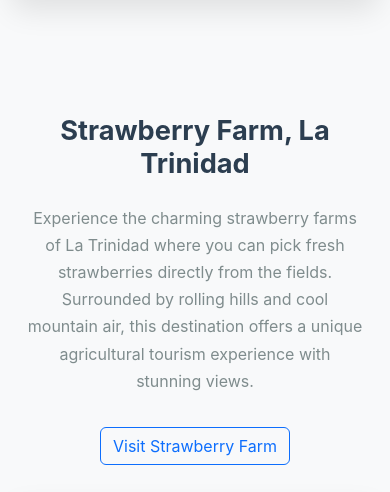
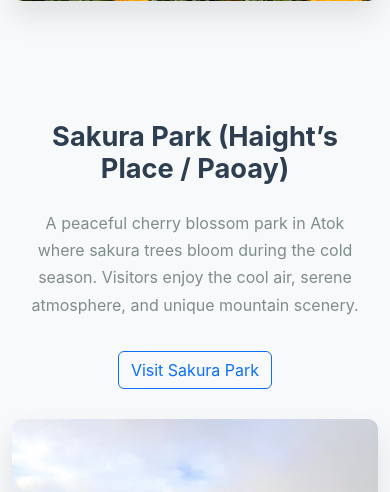
Before and after one commit to ArcDatario/Atok, a PHP site: page /index2.php in a window 390 px wide. Shown: the part 1930-2422 px from the top of the page. Run offline with PHP 8.4, Linux system fonts and the light colour scheme.

Commit message:
added the 4 destinations

```diff
--- a/assets/css/style.css
+++ b/assets/css/style.css
@@ -293,7 +293,8 @@
             }
         }
 
- /* destinations css start */
+
+/* destinations css start */
  .destination-row {
         position: relative;
         margin-bottom: 0;
--- a/index2.php
+++ b/index2.php
@@ -50,21 +50,21 @@
 <section id="destinations" class="bg-light">
     <div class="container">
         <h2 class="section-title">Popular Destinations</h2>
-        <p class="section-subtitle">From tropical beaches to historic cities, discover the world's most captivating places.</p>
+        <p class="section-subtitle">Discover some of the most breathtaking spots in Atok, Benguet.</p>
 
         <!-- Destination 1 - Right Side -->
         <div class="destination-row">
             <div class="row align-items-center destination-item">
                 <div class="col-md-6">
                     <div class="destination-content">
-                        <h3>Baguio, Benguet</h3>
-                        <p>Discover the City of Pines, a cool mountain haven nestled in the heart of Benguet. With its fresh mountain breeze, scenic pine forests, and vibrant cultural attractions, Baguio offers the perfect escape from the tropical heat.</p>
-                        <button class="btn btn-outline-primary">Explore Baguio</button>
+                        <h3>Northern Blossom Flower Farm</h3>
+                        <p>A scenic flower farm in Atok, Benguet known for its vibrant rows of ornamental blooms, cool climate, and stunning views of nearby mountains. Perfect for photography and relaxation.</p>
+                        <button class="btn btn-outline-primary">Explore Northern Blossom</button>
                     </div>
                 </div>
                 <div class="col-md-6">
                     <div class="destination-image">
-                        <img src="https://images.unsplash.com/photo-1536152470836-b943b246224c?ixlib=rb-1.2.1&auto=format&fit=crop&w=800&q=80" alt="Baguio, Benguet">
+                        <img src="destinations/northern-blossom.jpg" alt="Northern Blossom Flower Farm">
                     </div>
                 </div>
             </div>
@@ -75,19 +75,19 @@
             </div>
         </div>
 
-        <!-- Destination 2 - Left Side -->
+        <!-- Destination 2 – Left Side -->
         <div class="destination-row">
             <div class="row align-items-center destination-item">
                 <div class="col-md-6 order-md-2">
                     <div class="destination-content">
-                        <h3>Strawberry Farm, La Trinidad</h3>
-                        <p>Experience the charming strawberry farms of La Trinidad where you can pick fresh strawberries directly from the fields. Surrounded by rolling hills and cool mountain air, this destination offers a unique agricultural tourism experience with stunning views.</p>
-                        <button class="btn btn-outline-primary">Visit Strawberry Farm</button>
+                        <h3>Sakura Park (Haight’s Place / Paoay)</h3>
+                        <p>A peaceful cherry blossom park in Atok where sakura trees bloom during the cold season. Visitors enjoy the cool air, serene atmosphere, and unique mountain scenery.</p>
+                        <button class="btn btn-outline-primary">Visit Sakura Park</button>
                     </div>
                 </div>
                 <div class="col-md-6 order-md-1">
                     <div class="destination-image">
-                        <img src="https://images.unsplash.com/photo-1520250497591-112f2f40a3f4?ixlib=rb-1.2.1&auto=format&fit=crop&w=800&q=80" alt="Strawberry Farm, La Trinidad">
+                        <img src="destinations/sakura.jpg" alt="Sakura Park Atok">
                     </div>
                 </div>
             </div>
@@ -98,37 +98,37 @@
             </div>
         </div>
 
-        <!-- Destination 3 - Right Side -->
+        <!-- Destination 3 – Right Side -->
         <div class="destination-row">
             <div class="row align-items-center destination-item">
                 <div class="col-md-6">
                     <div class="destination-content">
-                        <h3>Mines View Park, Itogon</h3>
-                        <p>Witness breathtaking panoramic views of Itogon's famous gold mines at this scenic overlook. The expansive vista showcases the dramatic landscape with terraced mining operations set against majestic mountain peaks and morning mist.</p>
-                        <button class="btn btn-outline-primary">Explore Mines View Park</button>
+                        <h3>Mt. Timbac / Mt. Timbak</h3>
+                        <p>One of Benguet’s highest peaks, offering an easy hike with rewarding panoramic views. It is also home to ancient Ibaloi mummification caves and cultural heritage sites.</p>
+                        <button class="btn btn-outline-primary">Explore Mt. Timbac</button>
                     </div>
                 </div>
                 <div class="col-md-6">
                     <div class="destination-image">
-                        <img src="https://images.unsplash.com/photo-1516483638261-f4dbaf036963?ixlib=rb-1.2.1&auto=format&fit=crop&w=800&q=80" alt="Mines View Park, Itogon">
+                        <img src="destinations/mt-timbac.jpg" alt="Mt. Timbac">
                     </div>
                 </div>
             </div>
         </div>
 
-        <!-- Destination 4 - Left Side -->
+        <!-- Destination 4 – Left Side -->
         <div class="destination-row">
             <div class="row align-items-center destination-item">
                 <div class="col-md-6 order-md-2">
                     <div class="destination-content">
-                        <h3>Kabayan, Benguet</h3>
-                        <p>Discover the breathtaking Kabayan Hanging Coffins, an ancient burial practice carved into the cliffs. This mystical destination offers fascinating cultural heritage, stunning mountain vistas, and a glimpse into the region's rich history and traditions.</p>
-                        <button class="btn btn-outline-primary">Explore Kabayan</button>
+                        <h3>2nd Highest Point (Halsema Highway)</h3>
+                        <p>A popular viewpoint along Halsema Highway offering breathtaking views of the Cordillera mountains. One of the highest road-accessible points in the Philippines.</p>
+                        <button class="btn btn-outline-primary">View Halsema Highpoint</button>
                     </div>
                 </div>
                 <div class="col-md-6 order-md-1">
                     <div class="destination-image">
-                        <img src="https://images.unsplash.com/photo-1536152470836-b943b246224c?ixlib=rb-1.2.1&auto=format&fit=crop&w=800&q=80" alt="Kabayan, Benguet">
+                        <img src="destinations/second-highest-point.jpg" alt="2nd Highest Point Halsema Highway">
                     </div>
                 </div>
             </div>
@@ -139,52 +139,9 @@
             </div>
         </div>
 
-        <!-- Destination 5 - Right Side -->
-        <div class="destination-row">
-            <div class="row align-items-center destination-item">
-                <div class="col-md-6">
-                    <div class="destination-content">
-                        <h3>Sagano Flower Farm, Atok</h3>
-                        <p>Experience the vibrant Sagano Flower Farm where thousands of colorful blooms paint the hillside in brilliant hues. Perfect for nature lovers and photographers, this flower garden offers stunning views and fresh flowers in a picturesque mountain setting.</p>
-                        <button class="btn btn-outline-primary">Visit Flower Farm</button>
-                    </div>
-                </div>
-                <div class="col-md-6">
-                    <div class="destination-image">
-                        <img src="https://images.unsplash.com/photo-1520250497591-112f2f40a3f4?ixlib=rb-1.2.1&auto=format&fit=crop&w=800&q=80" alt="Sagano Flower Farm, Atok">
-                    </div>
-                </div>
-            </div>
-            <div class="curve-separator">
-                <svg viewBox="0 0 1200 120" preserveAspectRatio="none">
-                    <path d="M0,0V6c0,21.6,291,111.46,741,110.26,445.39,3.6,459-88.3,459-110.26V0Z" class="shape-fill"></path>
-                </svg>
-            </div>
-        </div>
-
-        <!-- Destination 6 - Left Side -->
-        <div class="destination-row">
-            <div class="row align-items-center destination-item">
-                <div class="col-md-6 order-md-2">
-                    <div class="destination-content">
-                        <h3>Eco-Garden, Baguio</h3>
-                        <p>Immerse yourself in the natural beauty of Eco-Garden, a serene sanctuary showcasing sustainable agriculture and organic farming. Surrounded by lush vegetation and mountain tranquility, it's an ideal destination for eco-conscious travelers and nature enthusiasts.</p>
-                        <button class="btn btn-outline-primary">Discover Eco-Garden</button>
-                    </div>
-                </div>
-                <div class="col-md-6 order-md-1">
-                    <div class="destination-image">
-                        <img src="https://images.unsplash.com/photo-1516483638261-f4dbaf036963?ixlib=rb-1.2.1&auto=format&fit=crop&w=800&q=80" alt="Eco-Garden, Baguio">
-                    </div>
-                </div>
-            </div>
-        </div>
     </div>
 </section>
 
-<style>
-
-</style>
 
     <!-- Features Section -->
     <section id="features">
@@ -265,7 +222,6 @@
         <div class="container text-center">
             <h2>Stay Inspired</h2>
             <p>Subscribe to our newsletter for travel tips, exclusive deals, and destination inspiration.</p>
-
             <div class="newsletter-form">
                 <div class="input-group">
                     <input type="email" class="form-control" placeholder="Your email address">
```
Also changed, not shown: destinations/mt-timbac.jpg (added), destinations/northern-blossom.jpg (added), destinations/sakura.jpg (added), destinations/second-highest-point.jpg (added).
